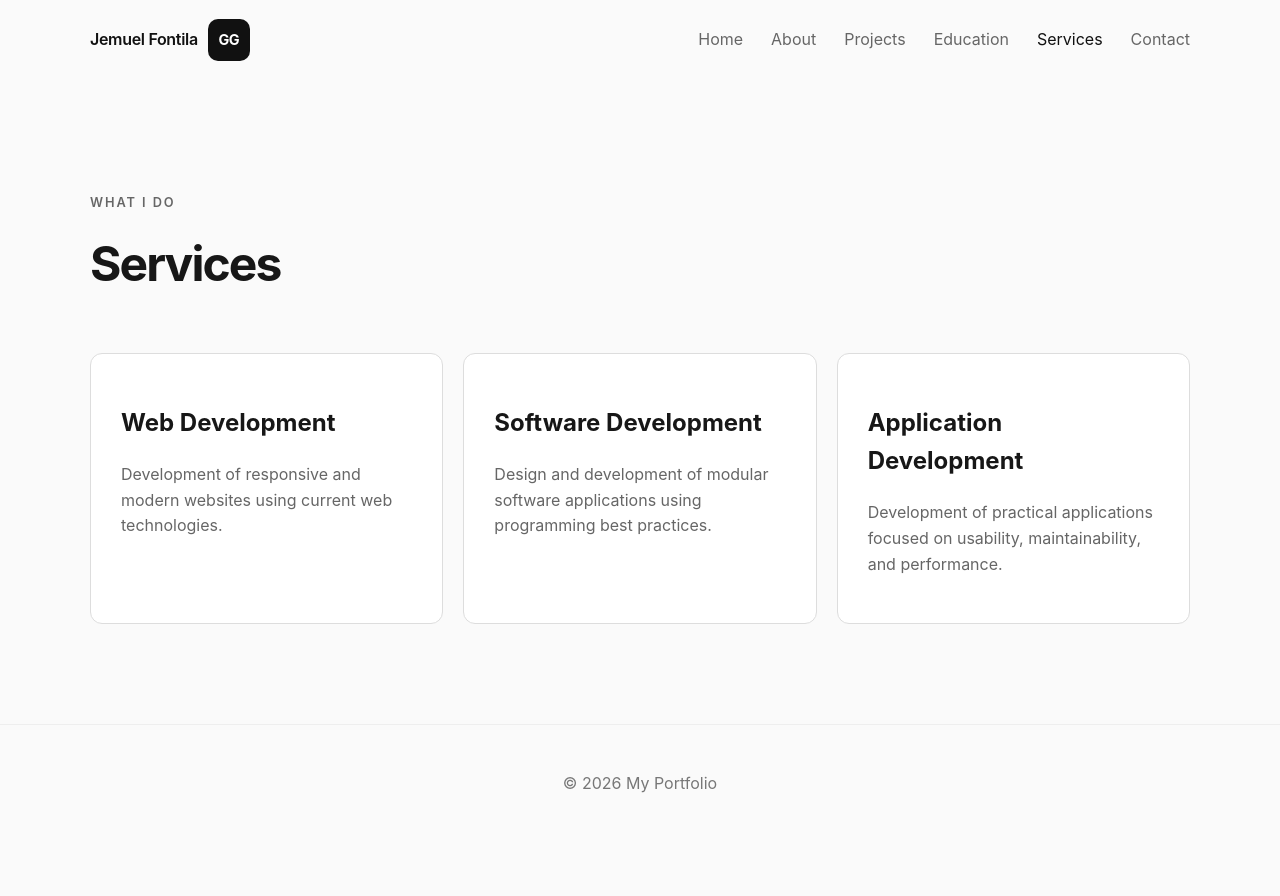
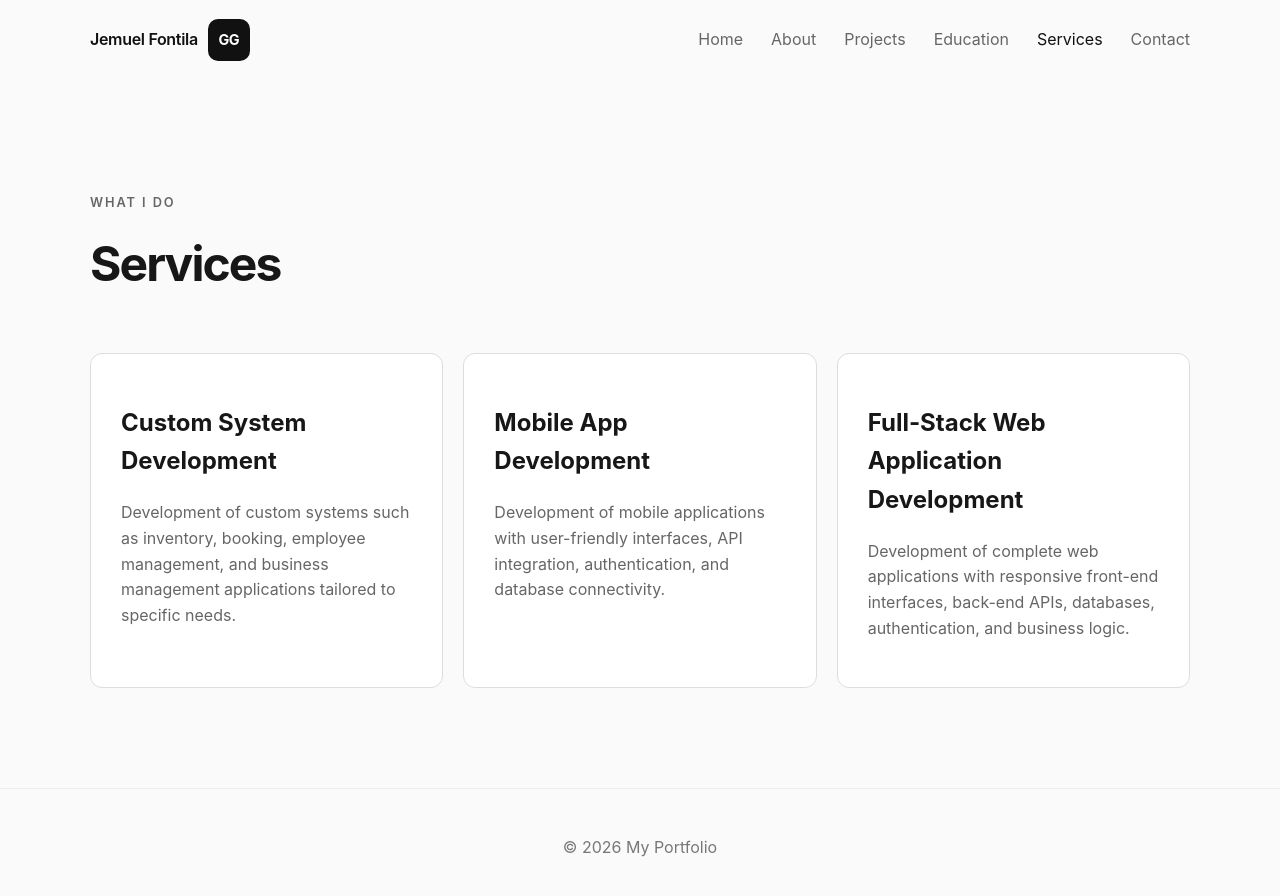
Before and after one commit to jemuelfontila123/Portfolio-Project, a React (Vite) app: page /services in a window 1280 px wide. Shown: the top 896 px of the page. Before the commit the page ends 843 px from the top, so only its background shows below. Built offline with nearby package versions, Linux system fonts and the light colour scheme.

Commit message:
localstorage to store the form data for now, will change to API later

```diff
--- a/src/components/Navbar.jsx
+++ b/src/components/Navbar.jsx
@@ -7,6 +7,7 @@ function Navbar() {
     <header className="navbar">
       <NavLink to="/" className="logo">
         <span className="logo-text">Jemuel Fontila</span>
+        {/* Logo */}
         <span className="logo-mark">GG</span>
       </NavLink>
 
--- a/src/data/education.js
+++ b/src/data/education.js
@@ -1,3 +1,5 @@
+// Replace later when connected to backend
+
 const education = [
   {
     id: 1,
--- a/src/data/projects.js
+++ b/src/data/projects.js
@@ -1,3 +1,6 @@
+// Replace later when connected to backend
+
+
 const projects = [
   {
     id: 1,
--- a/src/data/services.js
+++ b/src/data/services.js
@@ -1,18 +1,20 @@
+// Replace later when connected to backend
+
 const services = [
   {
-    title: "Web Development",
+    title: "Custom System Development",
     description:
-      "Development of responsive and modern websites using current web technologies.",
+      "Development of custom systems such as inventory, booking, employee management, and business management applications tailored to specific needs.",
   },
   {
-    title: "Software Development",
+    title: "Mobile App Development",
     description:
-      "Design and development of modular software applications using programming best practices.",
+      "Development of mobile applications with user-friendly interfaces, API integration, authentication, and database connectivity.",
   },
   {
-    title: "Application Development",
+    title: "Full-Stack Web Application Development",
     description:
-      "Development of practical applications focused on usability, maintainability, and performance.",
+      "Development of complete web applications with responsive front-end interfaces, back-end APIs, databases, authentication, and business logic.",
   },
 ];
 
--- a/src/pages/Contact.jsx
+++ b/src/pages/Contact.jsx
@@ -12,23 +12,31 @@ const Contact = () => {
     message: "",
   });
 
-  function handleChange(event) {
+  const handleChange = (event) => {
     const { name, value } = event.target;
 
     setFormData((previousData) => ({
       ...previousData,
       [name]: value,
     }));
-  }
+  };
 
-  function handleSubmit(event) {
+  const handleSubmit = (event) => {
     event.preventDefault();
-
 
     console.log("Contact Form:", formData);
 
+    // Store the Data temporarily for now just to show I can get the data
+
+    localStorage.setItem("contactForm", JSON.stringify(formData));
+
+    // Print the Data
+    console.log(JSON.parse(localStorage.getItem("contactForms")));
+        // THEN redirect
     navigate("/");
-  }
+
+
+  };
 
   return (
     <section className="container page-section">
@@ -42,6 +50,7 @@ const Contact = () => {
 
       <form className="contact-form" onSubmit={handleSubmit}>
         <div className="form-row">
+
           <div className="form-group">
             <label htmlFor="firstName">First Name</label>
             <input
@@ -65,6 +74,7 @@ const Contact = () => {
               required
             />
           </div>
+
         </div>
 
         <div className="form-group">
@@ -73,8 +83,11 @@ const Contact = () => {
             id="contactNumber"
             name="contactNumber"
             type="tel"
+            placeholder="+905-123-4567"
             value={formData.contactNumber}
             onChange={handleChange}
+            pattern="\[0-9]{3}-[0-9]{3}-[0-9]{4}"
+            title="Enter a phone number in the format 905-123-4567"
             required
           />
         </div>
@@ -109,6 +122,6 @@ const Contact = () => {
       </form>
     </section>
   );
-}
+};
 
 export default Contact;
--- a/src/pages/Education.jsx
+++ b/src/pages/Education.jsx
@@ -7,7 +7,7 @@ function Education() {
         <p className="eyebrow">BACKGROUND</p>
         <h1>Education</h1>
       </div>
-
+    {/* Pull the Data from Education.js */}
       <div className="timeline">
         {education.map((item) => (
           <div className="timeline-item" key={item.id}>
--- a/src/pages/Projects.jsx
+++ b/src/pages/Projects.jsx
@@ -9,7 +9,7 @@ function Projects() {
         <h1>Projects</h1>
         <p>A selection of projects I have worked on.</p>
       </div>
-
+     {/* Pull the Data from Project.js */}
       <div className="project-grid">
         {projects.map((project) => (
           <ProjectCard
--- a/src/pages/Services.jsx
+++ b/src/pages/Services.jsx
@@ -7,7 +7,7 @@ const Services = () => {
         <p className="eyebrow">WHAT I DO</p>
         <h1>Services</h1>
       </div>
-
+     {/* Pull the Data from  Services.js */}
       <div className="service-grid">
         {services.map((service) => (
           <article className="service-card" key={service.title}>
```
